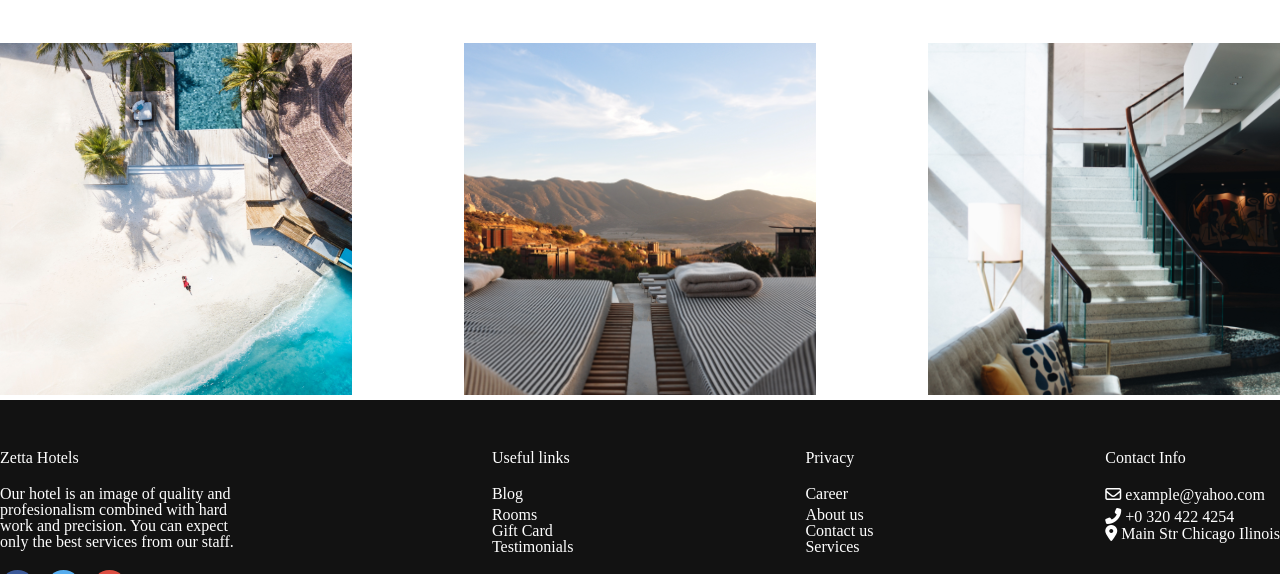
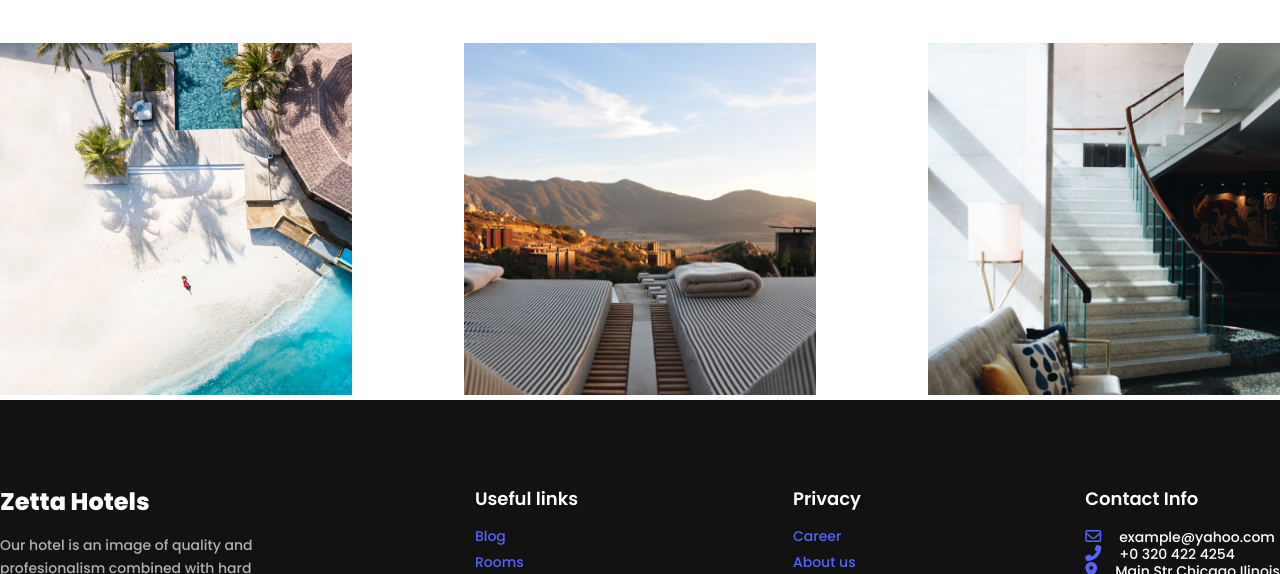
Before and after one commit to onianilado/homework10, a plain HTML site: page index.html in a window 1280 px wide. Shown: the part 918-1492 px from the top of the page. Drawn offline with Linux system fonts and the light colour scheme.

Commit message:
add index file and css folder

```diff
--- a/css/style.css
+++ b/css/style.css
@@ -6,7 +6,8 @@
     padding-top: 54px;
     color: #5863F8;
     font-size: 14px;
-    font-family: 'Poppins', sans-serif;
+    font-weight: 700;
+    font-family: 'Poppins' , sans-serif;
 }
 .text{
     line-height: 1.6;
@@ -15,6 +16,7 @@
     color: #000000 ;
     font-size: 42px;
     margin-bottom: 46px;
+    font-weight: 800;
     font-family: 'Poppins', sans-serif;
 }
 .container,
@@ -91,7 +93,7 @@
     flex-direction: column;
     align-items: center;
 }
-ul>:first-child{
+.ul-child{
     margin-bottom: 5px;
 }
 .ul-box{
@@ -184,9 +186,43 @@ ul>:first-child{
     background-color: #DC4E41;
 }
 .footer-block{
-    margin-top: 50px;
+    margin-top: 90px;
     margin-bottom: 114px;
 }
 .footer-title{
+    font-size: 18px;
+    color: #FFF;
     margin-bottom: 20px;
+    font-family: 'Poppins';
+    font-weight: 600;
 }
+.logo-title{
+    font-size: 24px;
+    margin-bottom: 20px;
+    color: #FFF;
+    font-weight: 700;
+    font-family: 'Poppins', sans-serif;
+}
+.footer-li{
+    font-family: 'Poppins';
+    color: #5863F8;
+    font-size: 14px;
+}
+.space{
+    margin-bottom: 10px;
+}
+.footer-text{
+    line-height: 1.6;
+    color: #B1B1B1;
+    font-size: 14px;
+    font-family: 'Poppins';
+}
+.footer-icon{
+    color: #5863F8;
+    margin-right: 14px;
+}
+.footer-span{
+    font-size: 14px;
+    color: #FFF;
+    font-family: 'Poppins';
+}
--- a/index.html
+++ b/index.html
@@ -51,7 +51,7 @@
                     </div>
                     <h2 class="contact-title">Email</h2>
                     <ul class="ul-box">
-                        <li><a class="contact" href="mailto:example@yahoo.com">example@yahoo.com</a></li>
+                        <li class="ul-child"><a class="contact" href="mailto:example@yahoo.com">example@yahoo.com</a></li>
                         <li><a class="contact" href="mailto:exampleemail2@yahoo.com">exampleemail2@yahoo.com</a></li>
                     </ul>
                 </div>
@@ -61,7 +61,7 @@
                     </div>
                     <h2 class="contact-title">Phone</h2>
                     <ul class="ul-box">
-                        <li><a class="contact" href="tel:123-456-7890" target="_blank">+0 342 552 523</a></li>
+                        <li class="ul-child"><a class="contact" href="tel:123-456-7890" target="_blank">+0 342 552 523</a></li>
                         <li><a class="contact" href="tel:123-456-7890" target="_blank">+0 320 422 4254</a></li>
                     </ul>
                 </div>
@@ -71,7 +71,7 @@
                     </div>
                     <h2 class="contact-title">Location</h2>
                     <ul class="ul-box">
-                        <li><a class="contact" href="https://www.google.com/maps/place/Main+Ave,+Chicago,+IL+60613,+%E1%83%90%E1%83%9B%E1%83%94%E1%83%A0%E1%83%98%E1%83%99%E1%83%98%E1%83%A1+%E1%83%A8%E1%83%94%E1%83%94%E1%83%A0%E1%83%97%E1%83%94%E1%83%91%E1%83%A3%E1%83%9A%E1%83%98+%E1%83%A8%E1%83%A2%E1%83%90%E1%83%A2%E1%83%94%E1%83%91%E1%83%98/@41.9561312,-87.661221,17z/data=!3m1!4b1!4m5!3m4!1s0x880fd235651bad63:0x41072742595444bb!8m2!3d41.9561312!4d-87.6590323" target="_blank">Main Str Chicago Ilinois</a></li>
+                        <li class="ul-child"><a class="contact" href="https://www.google.com/maps/place/Main+Ave,+Chicago,+IL+60613,+%E1%83%90%E1%83%9B%E1%83%94%E1%83%A0%E1%83%98%E1%83%99%E1%83%98%E1%83%A1+%E1%83%A8%E1%83%94%E1%83%94%E1%83%A0%E1%83%97%E1%83%94%E1%83%91%E1%83%A3%E1%83%9A%E1%83%98+%E1%83%A8%E1%83%A2%E1%83%90%E1%83%A2%E1%83%94%E1%83%91%E1%83%98/@41.9561312,-87.661221,17z/data=!3m1!4b1!4m5!3m4!1s0x880fd235651bad63:0x41072742595444bb!8m2!3d41.9561312!4d-87.6590323" target="_blank">Main Str Chicago Ilinois</a></li>
                         <li><a class="contact" href="https://www.google.com/maps/place/Main+St,+Queens,+NY,+%E1%83%90%E1%83%9B%E1%83%94%E1%83%A0%E1%83%98%E1%83%99%E1%83%98%E1%83%A1+%E1%83%A8%E1%83%94%E1%83%94%E1%83%A0%E1%83%97%E1%83%94%E1%83%91%E1%83%A3%E1%83%9A%E1%83%98+%E1%83%A8%E1%83%A2%E1%83%90%E1%83%A2%E1%83%94%E1%83%91%E1%83%98/@40.7359744,-73.8272839,17z/data=!3m1!4b1!4m5!3m4!1s0x89c260618039000d:0x4e4216fa03a650cf!8m2!3d40.7359744!4d-73.8250952" target="_blank">Main Street New York City</a></li>
                     </ul>
                 </div>
@@ -95,7 +95,7 @@
         <div class="footer-container">
             <div class="footer-wraper flex">
                 <div class="footer-block">
-                    <h2 class="footer-title">Zetta Hotels</h2>
+                    <h2 class="logo-title">Zetta Hotels</h2>
                     <p class="footer-text">Our hotel is an image of quality and profesionalism combined with hard work and precision. You can expect only the best services from our staff.</p>
                     <div class="icon-box flex">
                         <div class="icon fb flex">
@@ -112,35 +112,35 @@
                 <div class="footer-block">
                     <h2 class="footer-title">Useful links</h2>
                     <ul>
-                        <li>Blog</li>
-                        <li>Rooms</li>
-                        <li>Gift Card</li>
-                        <li>Testimonials</li>
+                        <li class="space"><a class="footer-li" href="#">Blog</a></li>
+                        <li class="space"><a class="footer-li" href="#">Rooms</a></li>
+                        <li class="space"><a class="footer-li" href="#">Gift Card</a></li>
+                        <li><a class="footer-li" href="#">Testimonials</a></li>
                     </ul>
                 </div>
                 <div class="footer-block">
                     <h2 class="footer-title">Privacy</h2>
                     <ul>
-                        <li>Career</li>
-                        <li>About us</li>
-                        <li>Contact us</li>
-                        <li>Services</li>
+                        <li class="space"><a class="footer-li space" href="#">Career</a></li>
+                        <li class="space"><a class="footer-li space" href="#">About us</a></li>
+                        <li class="space"><a class="footer-li space" href="#">Contact us</a></li>
+                        <li><a class="footer-li" href="#">Services</a></li>
                     </ul>
                 </div>
                 <div class="footer-block">
                     <h2 class="footer-title">Contact Info</h2>
                     <ul>
                         <li>
-                            <i class="far fa-envelope"></i>
-                            <span>example@yahoo.com</span>
+                            <i class="far fa-envelope footer-icon"></i>
+                            <span class="footer-span">example@yahoo.com</span>
                         </li>
                         <li>
-                            <i class="fas fa-phone-alt"></i>
-                            <span>+0 320 422 4254</span>
+                            <i class="fas fa-phone-alt footer-icon"></i>
+                            <span class="footer-span">+0 320 422 4254</span>
                         </li>
                         <li>
-                            <i class="fas fa-map-marker-alt"></i>
-                            <span>Main Str Chicago Ilinois</span>
+                            <i class="fas fa-map-marker-alt footer-icon"></i>
+                            <span class="footer-span">Main Str Chicago Ilinois</span>
                         </li>
                     </ul>
                 </div>
```
